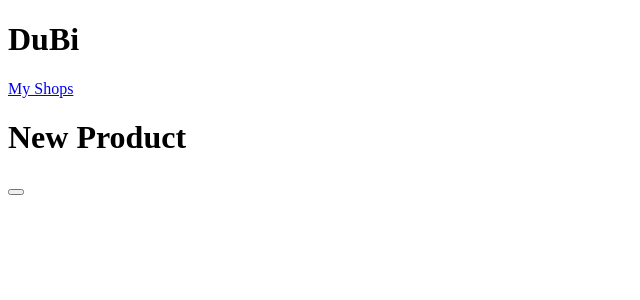
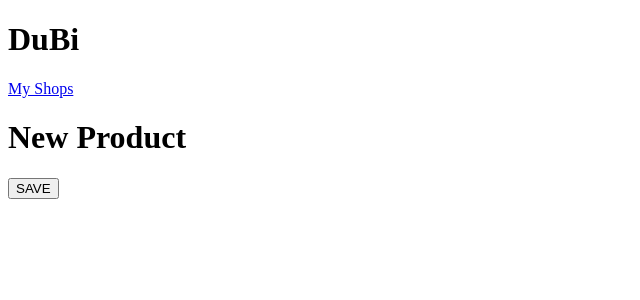
Before and after one commit to Thee-pete/DuBi-vendor-panel, a React (Create React App) app: page /newproduct in a window 1280 px wide. Shown: the top 300 px of the page, without its empty margins (0-640 px from the left). Built offline with nearby package versions, Linux system fonts and the light colour scheme.

Commit message:
Routing complete

```diff
--- a/src/components/AllShops.js
+++ b/src/components/AllShops.js
@@ -1,9 +1,11 @@
 import React from 'react';
+import Shop from './Shop';
 
 function AllShops(props) {
     return (
         <div>
             <h1>All shops</h1>
+            <Shop/>
         </div>
     );
 }
--- a/src/components/MyShops.js
+++ b/src/components/MyShops.js
@@ -4,6 +4,7 @@ import AllShops from './AllShops';
 
 //show list of shops in div/gridview
 function MyShops(props) {
+
     return (
         <div>
             <h1>My shops</h1>
--- a/src/components/NewProduct.js
+++ b/src/components/NewProduct.js
@@ -17,7 +17,7 @@ function NewProduct() {
     return (
         <div>
             <h1>New Product</h1>
-           <button onClick={handleClick}></button>
+           <button onClick={handleClick}>SAVE</button>
         </div>
     );
 }
```
